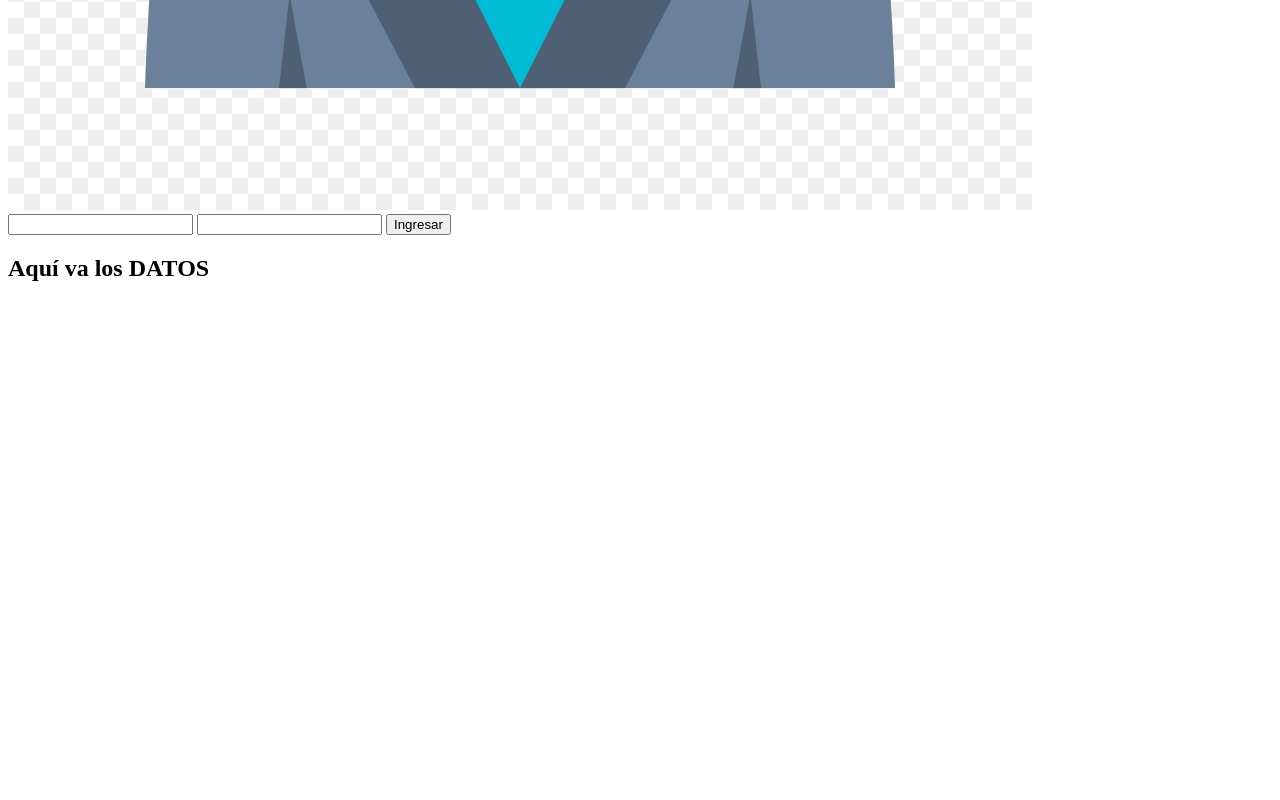
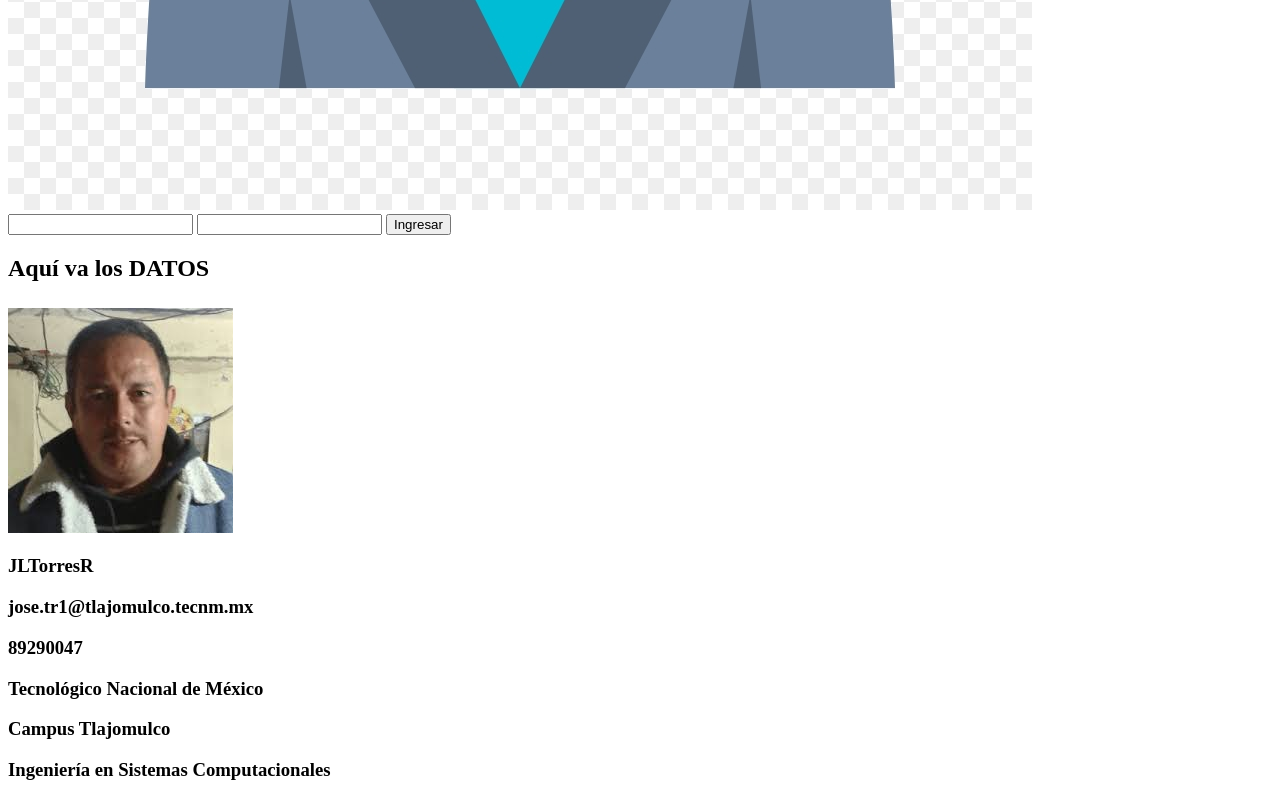
Before and after one commit to jltrmr/CursoPrWEBCte, a plain HTML site: page index.html in a window 1280 px wide. Shown: the part 1122-1922 px from the top of the page. Before the commit the page ends 1438 px from the top, so only its background shows below. Drawn offline with Linux system fonts and the light colour scheme.

Commit message:
Ya esta el Header, el Article y el Footer

```diff
--- a/index.html
+++ b/index.html
@@ -42,7 +42,19 @@
         </div>
     </article>
     <footer>
-
+        <div>
+            <img src="./Recursos/jltrmr.jpg" alt="">
+        </div>
+        <div>
+            <h3>JLTorresR</h3>
+            <h3>jose.tr1@tlajomulco.tecnm.mx</h3>
+            <h3>89290047</h3>
+        </div>
+        <div>
+            <h3>Tecnológico Nacional de México</h3>
+            <h3>Campus Tlajomulco</h3>
+            <h3>Ingeniería en Sistemas Computacionales</h3>
+        </div>
     </footer>
 </body>
 </html>
```
Also changed, not shown: Recursos/jltrmr.jpg (added).
